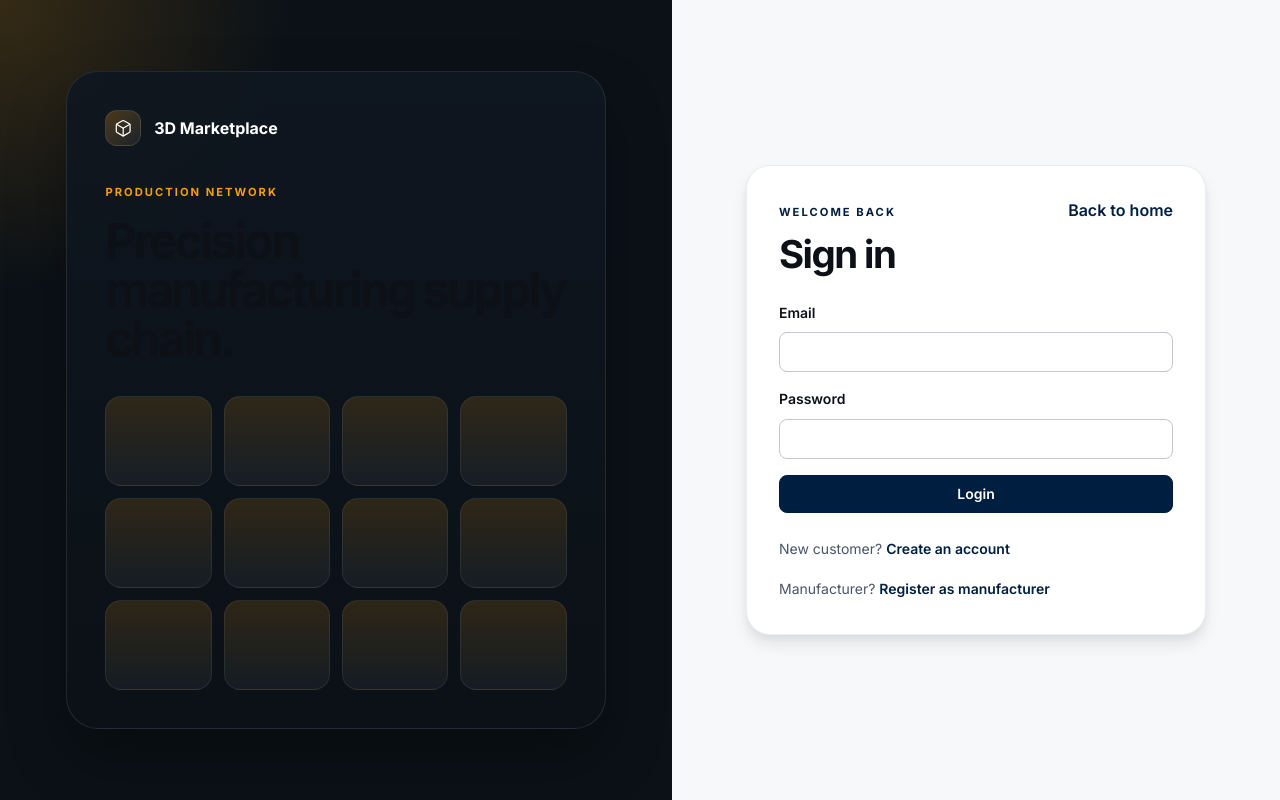
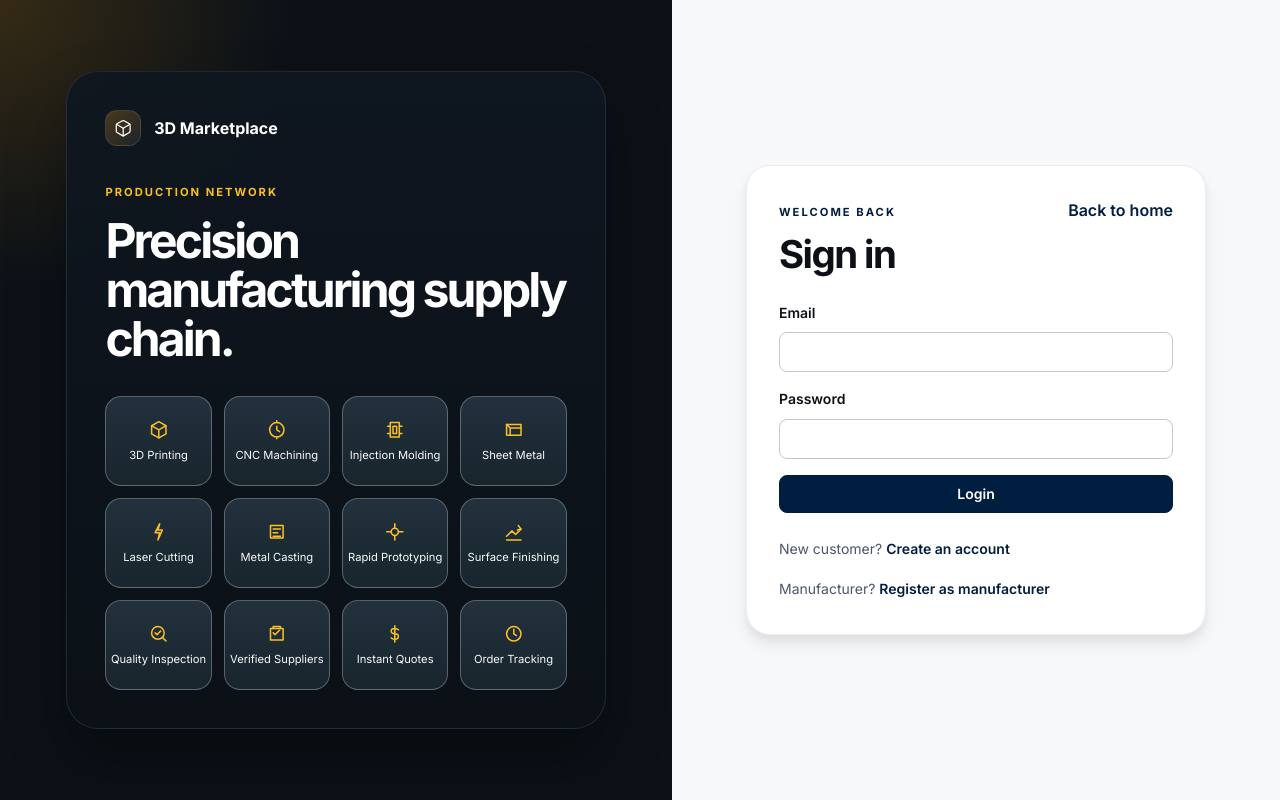
Before and after one commit to sweta-y/manufacturing-marketplace, a Flask app: page /login in a window 1280 px wide. Run offline with Flask 3, Linux system fonts and the light colour scheme; parts of the project's set-up code (start-up, migrations or seed data) failed here and were passed over.

Commit message:
Add manufacturing services to login panel
Co-authored-by: Copilot <223556219+Copilot@users.noreply.github.com>

```diff
--- a/backend/app/pyui/auth_pages.py
+++ b/backend/app/pyui/auth_pages.py
@@ -7,7 +7,21 @@ from app.pyui.helpers import e, flash_messages
 from app.pyui.layout import base_layout
 
 
-def _auth_visual(eyebrow, heading):
+def _auth_visual(eyebrow, heading, features=None):
+    feature_items = ""
+    if features:
+        feature_items = "".join(
+            f"""<span class="auth-page__grid-item">
+          <svg viewBox="0 0 24 24" aria-hidden="true" focusable="false">
+            {icon}
+          </svg>
+          <small>{e(label)}</small>
+        </span>"""
+            for label, icon in features
+        )
+    else:
+        feature_items = "<span></span>" * 12
+
     return f"""  <div class="auth-page__visual" aria-hidden="true">
     <div class="auth-page__panel">
       <div class="auth-page__brand">
@@ -25,9 +39,7 @@ def _auth_visual(eyebrow, heading):
         <h2>{e(heading)}</h2>
       </div>
       <div class="auth-page__grid" aria-hidden="true">
-        <span></span><span></span><span></span><span></span>
-        <span></span><span></span><span></span><span></span>
-        <span></span><span></span><span></span><span></span>
+        {feature_items}
       </div>
     </div>
   </div>"""
@@ -41,8 +53,22 @@ def login_page(next_url=None, email="", **kwargs):
 
     next_input = f'<input type="hidden" name="next" value="{e(next_url)}" />' if next_url else ""
 
-    visual = _auth_visual("Production network", "Precision manufacturing supply chain.")
-    body = f"""<div class="auth-page">
+    features = [
+        ("3D Printing", '<path d="m12 3 8 4.5v9L12 21l-8-4.5v-9L12 3Z"/><path d="m4.3 7.7 7.7 4.4 7.7-4.4M12 12.1V21"/>'),
+        ("CNC Machining", '<circle cx="12" cy="12" r="8"/><path d="M12 8v4l3 2M12 4V2M12 22v-2"/>'),
+        ("Injection Molding", '<path d="M7 4h10v16H7z"/><path d="M4 8h3M17 8h3M4 16h3M17 16h3M10 8h4v8h-4z"/>'),
+        ("Sheet Metal", '<path d="M4 6h16v12H4z"/><path d="m4 6 4 4h12M8 10v8"/>'),
+        ("Laser Cutting", '<path d="m13 3-2 7h5l-5 11 2-8H8l5-10Z"/>'),
+        ("Metal Casting", '<path d="M5 5h14v14H5z"/><path d="M8 9h8M8 13h5M8 17h8"/>'),
+        ("Rapid Prototyping", '<path d="M12 3v5M12 16v5M3 12h5M16 12h5"/><circle cx="12" cy="12" r="4"/>'),
+        ("Surface Finishing", '<path d="m4 17 6-6 4 4 6-6"/><path d="m17 5 3 4-4 1M4 21h16"/>'),
+        ("Quality Inspection", '<circle cx="11" cy="11" r="7"/><path d="m20 20-4-4M8 11l2 2 4-4"/>'),
+        ("Verified Suppliers", '<path d="M5 6h14v13H5z"/><path d="M8 6V4h8v2M8 11l2 2 5-5"/>'),
+        ("Instant Quotes", '<path d="M12 3v18M16 7.5c-.7-1-2-1.5-4-1.5-2.2 0-4 1.1-4 3s1.8 3 4 3 4 1.1 4 3-1.8 3-4 3c-2 0-3.3-.5-4-1.5"/>'),
+        ("Order Tracking", '<circle cx="12" cy="12" r="8"/><path d="M12 7v5l3 2"/>'),
+    ]
+    visual = _auth_visual("Production network", "Precision manufacturing supply chain.", features)
+    body = f"""<div class="auth-page auth-page--login">
 {visual}
 
   <div class="auth-page__form-wrap">
--- a/backend/app/static/css/components.css
+++ b/backend/app/static/css/components.css
@@ -518,12 +518,106 @@
   margin-top: 2rem;
 }
 
-.auth-page__grid span {
+.auth-page__grid > span {
   display: block;
   height: 90px;
   border-radius: 1rem;
   background: linear-gradient(180deg, rgba(245, 158, 11, 0.15), rgba(148, 163, 184, 0.08));
   border: 1px solid rgba(148, 163, 184, 0.12);
+}
+
+.auth-page--login .auth-page__grid-item {
+  display: flex;
+  align-items: center;
+  justify-content: center;
+  flex-direction: column;
+  gap: 0.5rem;
+  min-width: 0;
+  color: #f8fafc;
+  overflow: hidden;
+  transition: border-color var(--duration-base), transform var(--duration-base);
+}
+
+.auth-page--login .auth-page__grid-item:hover {
+  border-color: #fbbf24;
+  transform: translateY(-2px);
+}
+
+.auth-page--login .auth-page__grid-item svg {
+  width: 1.35rem;
+  height: 1.35rem;
+  flex: 0 0 auto;
+  color: #fbbf24;
+  stroke: currentColor;
+  fill: none;
+  stroke-width: 1.7;
+  stroke-linecap: round;
+  stroke-linejoin: round;
+}
+
+.auth-page--login .auth-page__grid-item small {
+  max-width: 100%;
+  overflow: hidden;
+  color: #f8fafc;
+  font-size: 0.7rem;
+  line-height: 1.2;
+  text-align: center;
+  text-overflow: ellipsis;
+  white-space: nowrap;
+}
+
+/* Login-only contrast adjustments */
+.auth-page--login {
+  color: #f8fafc;
+}
+
+.auth-page--login .auth-page__panel {
+  color: #f8fafc;
+}
+
+.auth-page--login .auth-page__spec h2 {
+  color: #ffffff;
+}
+
+.auth-page--login .auth-page__panel p {
+  color: #cbd5e1;
+}
+
+.auth-page--login .auth-page__spec .eyebrow {
+  color: #fbbf24;
+}
+
+.auth-page--login .auth-page__grid > span {
+  background: linear-gradient(180deg, #22313d, #18252d);
+  border-color: rgba(203, 213, 225, 0.35);
+  color: #f8fafc;
+}
+
+.auth-page--login .auth-page__grid > span svg,
+.auth-page--login .auth-page__grid > span strong,
+.auth-page--login .auth-page__grid > span small {
+  color: #f8fafc;
+}
+
+.auth-page--login .auth-page__grid > span svg {
+  color: #fbbf24;
+  stroke: currentColor;
+  fill: none;
+}
+
+.auth-page--login .auth-page__form-wrap {
+  color: var(--color-text-primary);
+}
+
+.auth-page--login .auth-card__header h1,
+.auth-page--login .form-label {
+  color: #0d1117;
+}
+
+.auth-page--login .btn-primary {
+  background-color: #001e40;
+  border-color: #001e40;
+  color: #ffffff;
 }
 
 .auth-page__form-wrap {
```
